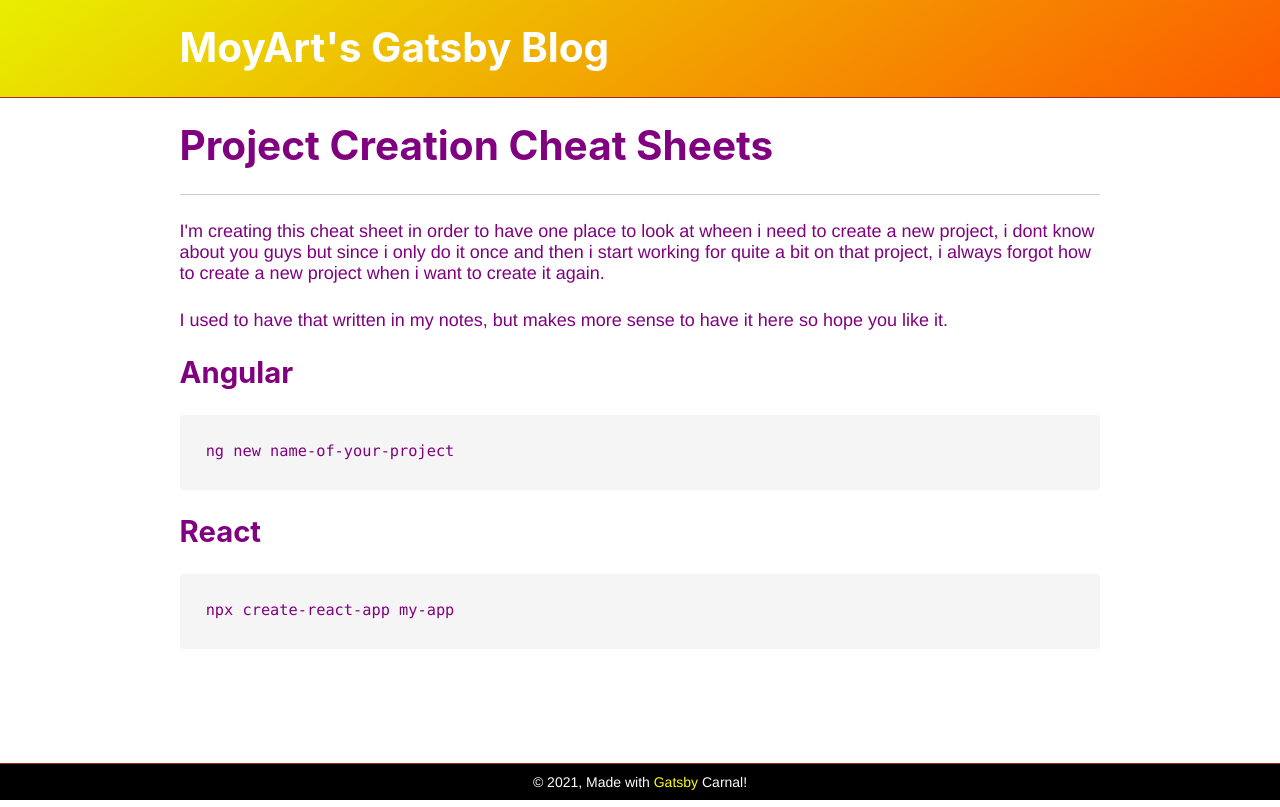
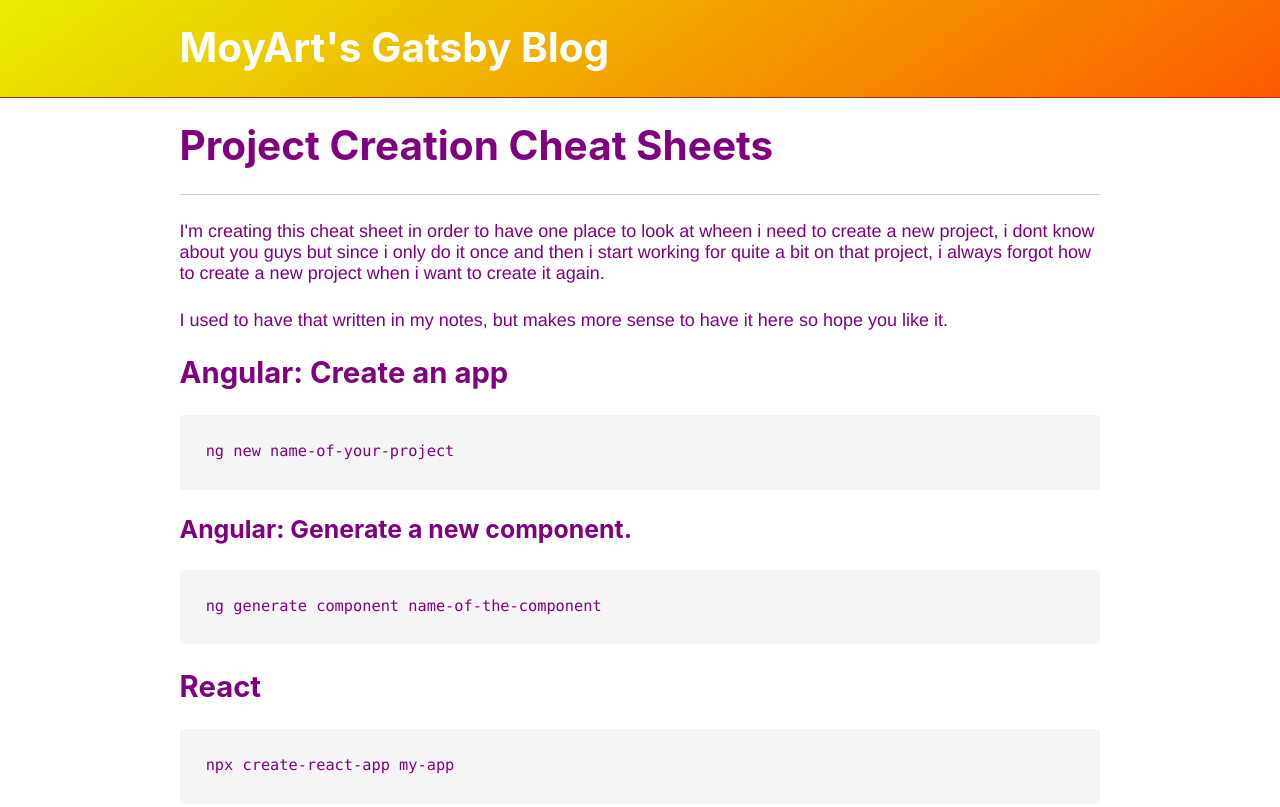
Before and after one commit to MoisesPedrazaSNG/gatsby-blog, a Gatsby site: page /project-creation-cheat-sheets/ in a window 1280 px wide. Shown: the top 807 px of the page. Built offline with nearby package versions, Linux system fonts and the light colour scheme; Gatsby itself is replaced by a stand-in of ours; some packages are replaced by stand-ins of ours; code samples lack their colours.

Commit message:
Adding the ccreation of an Angular Component

````diff
--- a/src/markdown-pages/project-creation-cheat-sheets.md
+++ b/src/markdown-pages/project-creation-cheat-sheets.md
@@ -8,10 +8,16 @@
 
 I used to have that written in my notes, but makes more sense to have it here so hope you like it.
 
-## Angular
+## Angular: Create an app
 
 ```
 ng new name-of-your-project
+```
+
+### Angular: Generate a new component.
+
+```
+ng generate component name-of-the-component
 ```
 
 ## React
````
